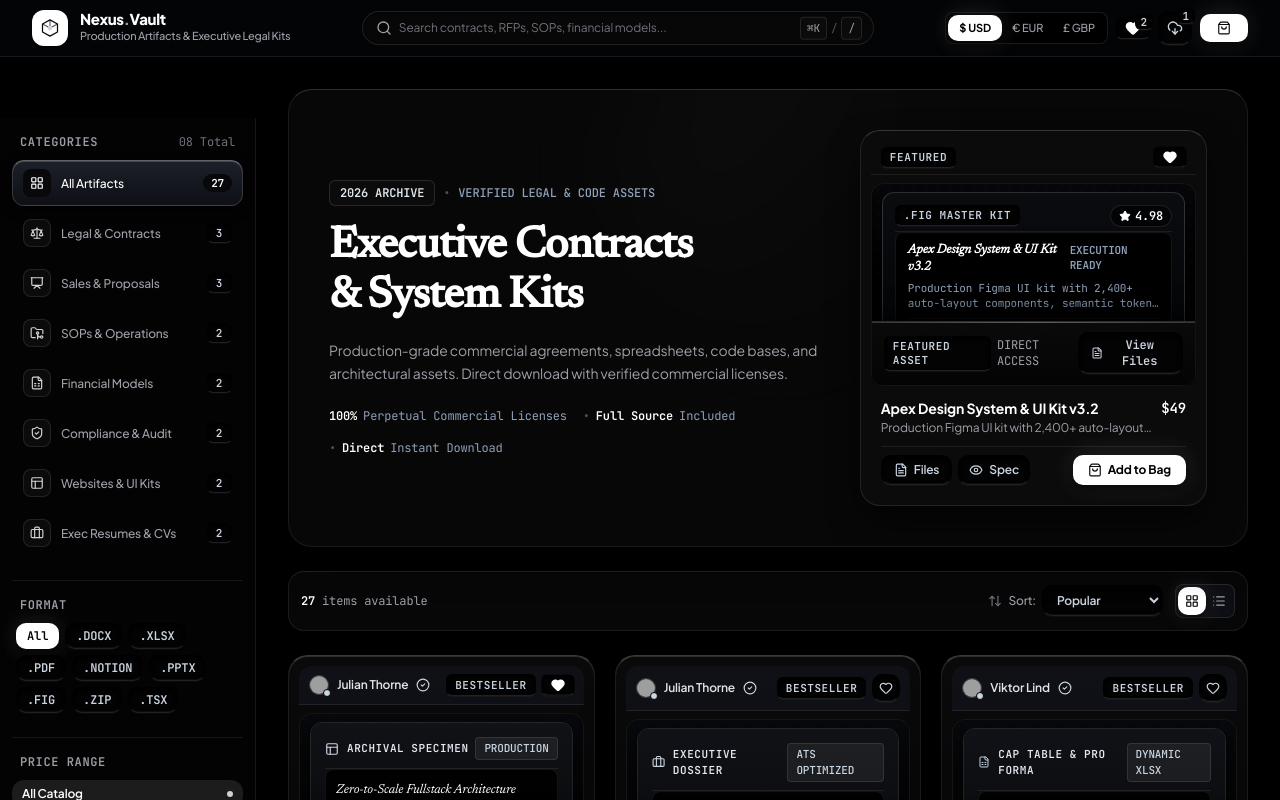
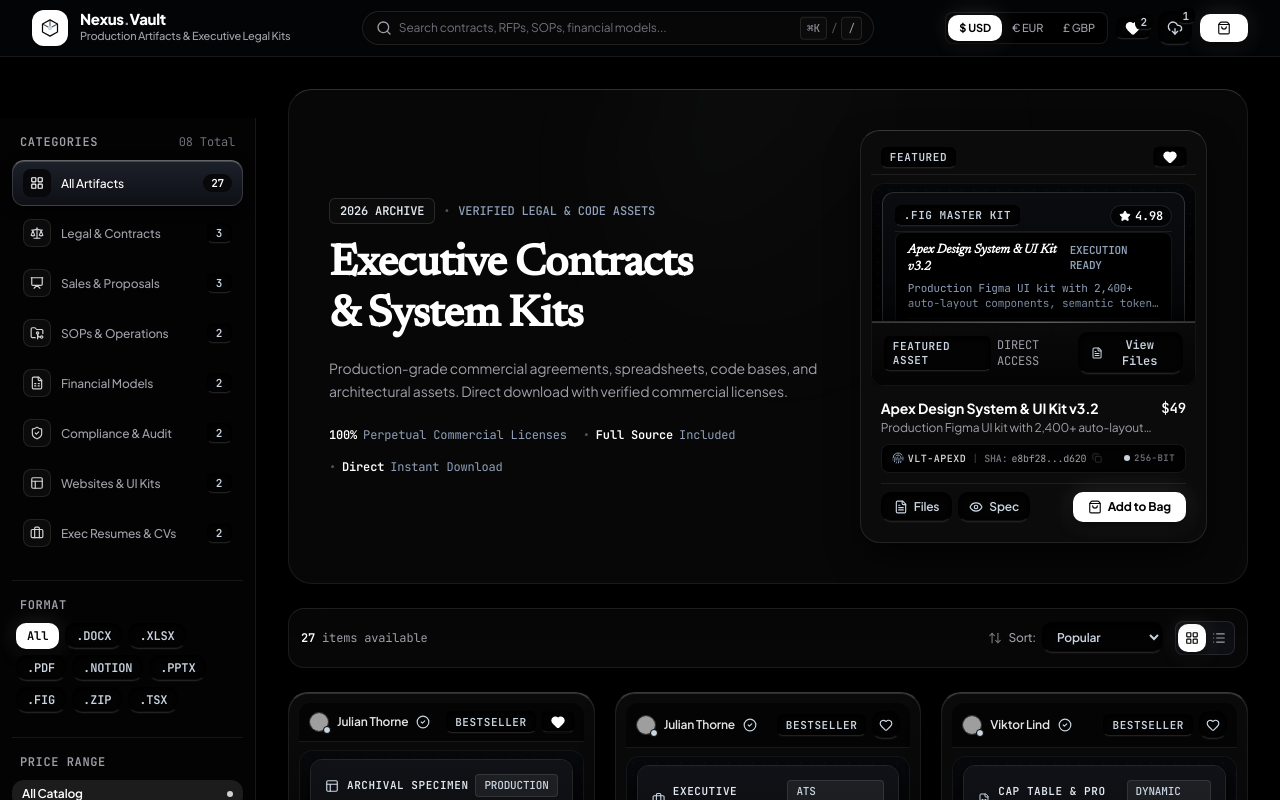
Before and after one commit to harshaneo/digital-downloads, a React (Vite) app: page / in a window 1280 px wide. Shown: the top 800 px of the page. Built offline with nearby package versions, Linux system fonts and the light colour scheme; no server answers; grey boxes are pictures that could not be loaded.

Commit message:
feat(ui): add Atlas-inspired laser-etched telemetry bezel with cryptographic SHA-256 and serial

```diff
--- a/src/App.tsx
+++ b/src/App.tsx
@@ -52,8 +52,11 @@ import {
   ShoppingBag,
   Sparkles,
   Heart,
-  FileText
+  FileText,
+  Fingerprint,
+  Copy
 } from 'lucide-react';
+import { getBundleManifest } from './data/bundle-manifests';
 
 const CURRENCY_SYMBOLS: Record<Currency, string> = {
   USD: '$',
@@ -368,6 +371,18 @@ export function App() {
   const isFlagshipWishlisted = wishlistIds.includes(flagshipProduct.id);
   const isFlagshipInCart = cart.some(item => item.product.id === flagshipProduct.id);
   const isFlagshipPurchased = purchases.some(item => item.product.id === flagshipProduct.id);
+  const [flagshipCopiedHash, setFlagshipCopiedHash] = useState(false);
+
+  const flagshipManifest = useMemo(() => {
+    return getBundleManifest(flagshipProduct.id, flagshipProduct.title, flagshipProduct.creator.name, flagshipProduct.fileFormat, flagshipProduct.fileSize);
+  }, [flagshipProduct]);
+
+  const handleCopyFlagshipHash = (e: React.MouseEvent) => {
+    e.stopPropagation();
+    navigator.clipboard.writeText(flagshipManifest.sha256).catch(() => {});
+    setFlagshipCopiedHash(true);
+    setTimeout(() => setFlagshipCopiedHash(false), 1500);
+  };
 
   return (
     <div className="min-h-screen bg-[var(--bg-base)] text-[var(--text-primary)] flex flex-col font-sans selection:bg-white selection:text-black">
@@ -592,6 +607,45 @@ export function App() {
                       <p className="text-xs text-zinc-400 line-clamp-1 mt-0.5">
                         {flagshipProduct.subtitle}
                       </p>
+
+                      {/* Atlas-Inspired Laser-Etched Telemetry Bezel */}
+                      <div className="mt-2 px-2.5 py-1.5 rounded-lg bg-[#020202] border border-white/[0.08] shadow-[inset_0_2px_4px_rgba(0,0,0,0.95)] flex items-center justify-between gap-1.5 font-mono text-[10px]">
+                        <div className="flex items-center gap-1.5 min-w-0">
+                          <div className="flex items-center gap-1 text-zinc-400 shrink-0">
+                            <Fingerprint className="w-3 h-3 text-slate-400" />
+                            <span className="uppercase tracking-wider font-semibold text-zinc-300">
+                              VLT-{flagshipProduct.id.replace(/[^a-zA-Z0-9]/g, '').slice(0, 5).toUpperCase()}
+                            </span>
+                          </div>
+                          <span className="text-zinc-700 select-none">|</span>
+                          <button
+                            type="button"
+                            onClick={handleCopyFlagshipHash}
+                            className="flex items-center gap-1 text-zinc-400 hover:text-white transition-colors truncate cursor-pointer group/hash"
+                            title={`Click to copy verified SHA-256 checksum: ${flagshipManifest.sha256}`}
+                          >
+                            <span className="text-zinc-500 font-semibold group-hover/hash:text-zinc-300 transition-colors">SHA:</span>
+                            <span className="truncate tracking-tight font-mono text-zinc-400 group-hover/hash:text-zinc-200">
+                              {flagshipManifest.sha256.substring(0, 6)}...{flagshipManifest.sha256.substring(60)}
+                            </span>
+                            {flagshipCopiedHash ? (
+                              <Check className="w-2.5 h-2.5 text-white shrink-0 ml-0.5" />
+                            ) : (
+                              <Copy className="w-2.5 h-2.5 text-zinc-600 group-hover/hash:text-zinc-300 shrink-0 ml-0.5 opacity-60 group-hover/hash:opacity-100 transition-opacity" />
+                            )}
+                          </button>
+                        </div>
+
+                        <div className="flex items-center gap-1 shrink-0">
+                          <span className="relative flex h-1.5 w-1.5">
+                            <span className="animate-ping absolute inline-flex h-full w-full rounded-full bg-white opacity-30"></span>
+                            <span className="relative inline-flex rounded-full h-1.5 w-1.5 bg-slate-300"></span>
+                          </span>
+                          <span className="text-[9px] uppercase tracking-wider font-semibold text-zinc-500">
+                            256-BIT
+                          </span>
+                        </div>
+                      </div>
                     </div>
 
                     {/* Interactive Action Buttons */}
--- a/src/components/ProductTile.tsx
+++ b/src/components/ProductTile.tsx
@@ -17,8 +17,11 @@ import {
   Scale,
   ShieldCheck,
   Presentation,
-  FolderGit2
+  FolderGit2,
+  Fingerprint,
+  Copy
 } from 'lucide-react';
+import { getBundleManifest } from '../data/bundle-manifests';
 
 interface ProductTileProps {
   product: DigitalProduct;
@@ -50,6 +53,18 @@ export const ProductTile: React.FC<ProductTileProps> = ({
   formatPrice
 }) => {
   const isFree = product.price === 0;
+  const [copiedHash, setCopiedHash] = React.useState(false);
+
+  const bundleManifest = React.useMemo(() => {
+    return getBundleManifest(product.id, product.title, product.creator.name, product.fileFormat, product.fileSize);
+  }, [product.id, product.title, product.creator.name, product.fileFormat, product.fileSize]);
+
+  const handleCopyHash = (e: React.MouseEvent) => {
+    e.stopPropagation();
+    navigator.clipboard.writeText(bundleManifest.sha256).catch(() => {});
+    setCopiedHash(true);
+    setTimeout(() => setCopiedHash(false), 1500);
+  };
 
   // Category-Specific Luxury Document/Artifact Specimen Inside Tucked Pocket
   const renderCategoryPreview = () => {
@@ -375,8 +390,8 @@ export const ProductTile: React.FC<ProductTileProps> = ({
     <div
       className="group luxury-folder-envelope relative p-[10px] flex flex-col h-full min-w-0 max-w-full overflow-hidden"
     >
-      {/* Folder Header Tab with Metallic Gold/Silver Rivet */}
-      <div className="px-2.5 py-2 flex items-center justify-between gap-2 border-b border-white/[0.08] mb-2 bg-[#14171e]/60 rounded-t-xl">
+      {/* Folder Header Tab with Laser-Engraved Edge */}
+      <div className="px-2.5 py-2 flex items-center justify-between gap-2 border-b border-white/[0.08] mb-2 bg-[#040404] rounded-t-xl">
         <div className="flex items-center gap-2 min-w-0">
           <div className="relative">
             <img
@@ -519,6 +534,45 @@ export const ProductTile: React.FC<ProductTileProps> = ({
           <p className="text-xs text-zinc-400 line-clamp-2 mt-1 leading-relaxed [text-wrap:pretty]">
             {product.subtitle}
           </p>
+
+          {/* Atlas-Inspired Laser-Etched Cryptographic Telemetry Bezel */}
+          <div className="mt-2.5 px-2.5 py-1.5 rounded-lg bg-[#020202] border border-white/[0.08] shadow-[inset_0_2px_4px_rgba(0,0,0,0.95)] flex items-center justify-between gap-1.5 font-mono text-[10px]">
+            <div className="flex items-center gap-1.5 min-w-0">
+              <div className="flex items-center gap-1 text-zinc-400 shrink-0">
+                <Fingerprint className="w-3 h-3 text-slate-400" />
+                <span className="uppercase tracking-wider font-semibold text-zinc-300">
+                  VLT-{product.id.replace(/[^a-zA-Z0-9]/g, '').slice(0, 5).toUpperCase()}
+                </span>
+              </div>
+              <span className="text-zinc-700 select-none">|</span>
+              <button
+                type="button"
+                onClick={handleCopyHash}
+                className="flex items-center gap-1 text-zinc-400 hover:text-white transition-colors truncate cursor-pointer group/hash"
+                title={`Click to copy verified SHA-256 checksum: ${bundleManifest.sha256}`}
+              >
+                <span className="text-zinc-500 font-semibold group-hover/hash:text-zinc-300 transition-colors">SHA:</span>
+                <span className="truncate tracking-tight font-mono text-zinc-400 group-hover/hash:text-zinc-200">
+                  {bundleManifest.sha256.substring(0, 6)}...{bundleManifest.sha256.substring(60)}
+                </span>
+                {copiedHash ? (
+                  <Check className="w-2.5 h-2.5 text-white shrink-0 ml-0.5" />
+                ) : (
+                  <Copy className="w-2.5 h-2.5 text-zinc-600 group-hover/hash:text-zinc-300 shrink-0 ml-0.5 opacity-60 group-hover/hash:opacity-100 transition-opacity" />
+                )}
+              </button>
+            </div>
+
+            <div className="flex items-center gap-1 shrink-0">
+              <span className="relative flex h-1.5 w-1.5">
+                <span className="animate-ping absolute inline-flex h-full w-full rounded-full bg-white opacity-30"></span>
+                <span className="relative inline-flex rounded-full h-1.5 w-1.5 bg-slate-300"></span>
+              </span>
+              <span className="text-[9px] uppercase tracking-wider font-semibold text-zinc-500">
+                256-BIT
+              </span>
+            </div>
+          </div>
         </div>
 
         {/* Valuation & Tactile Action Buttons */}
```
Also changed, not shown: 1 other file (tests, documents, lock files or other folders).
